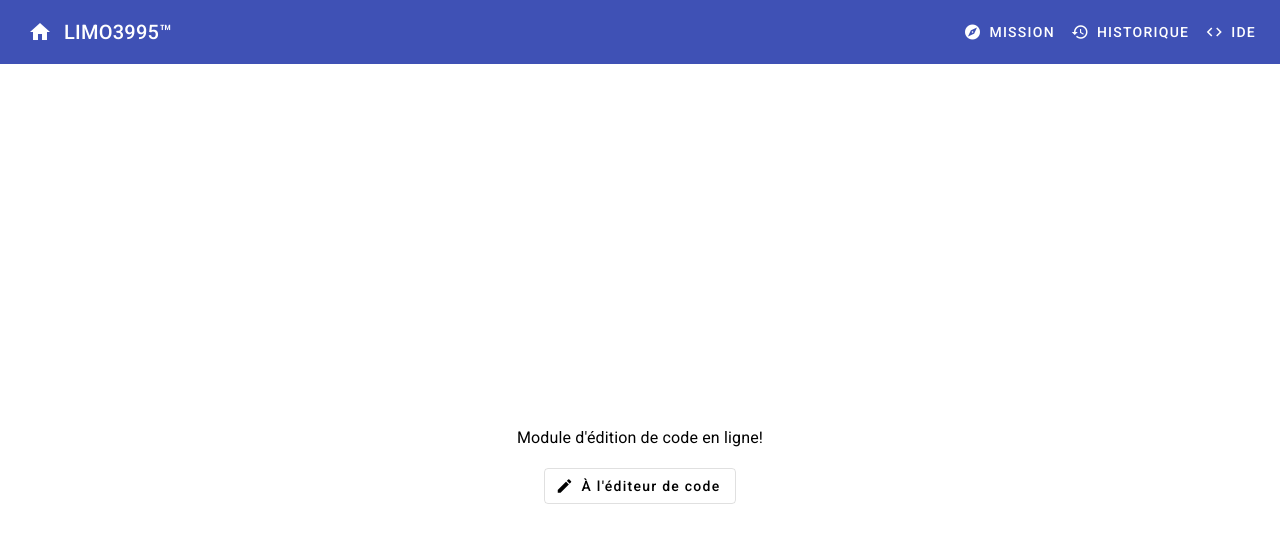
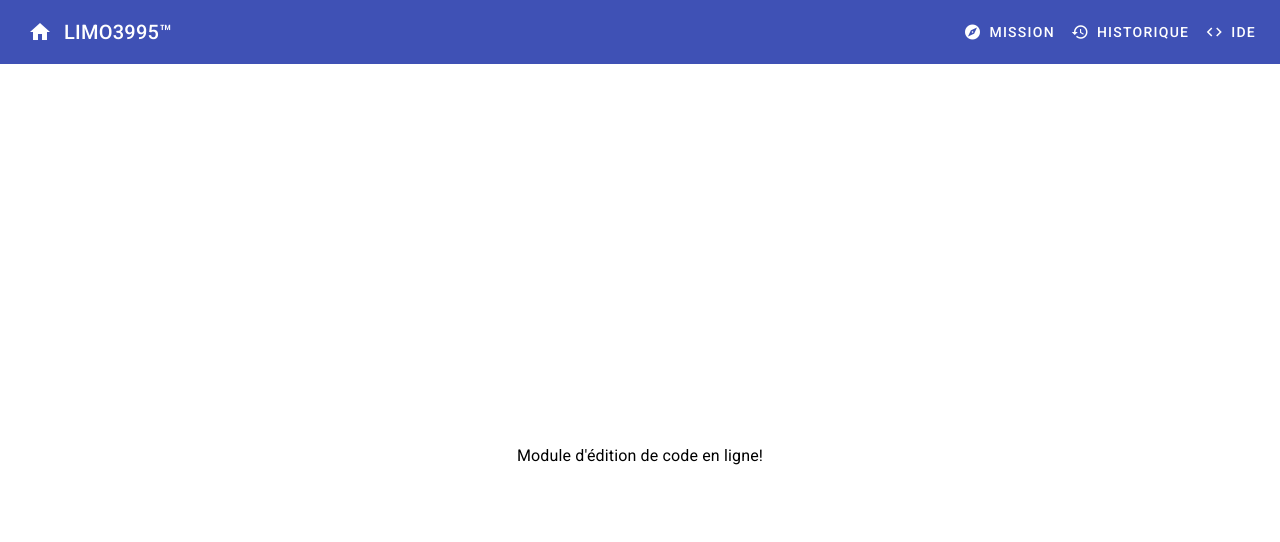
Before and after one commit to Julien9969/INF3995-Frontend, an Angular app in the folder client/: page /ide in a window 1280 px wide. Shown: the top 542 px of the page. Built offline with nearby package versions, Linux system fonts and the light colour scheme.

Commit message:
Test: logs.component.ts

```diff
--- a/client/src/app/components/logs/logs.component.ts
+++ b/client/src/app/components/logs/logs.component.ts
@@ -85,7 +85,7 @@ export class LogsComponent implements AfterViewInit, OnInit, OnDestroy {
   }
 
   applyFilters() {
-    this.dataSource.filter = '' + Math.random();
+    this.dataSource.filter = '' + Math.random(); // triggers new filtering
   }
 
   toggleFilter(filter: string): void {
--- a/client/src/app/pages/ide/ide.component.html
+++ b/client/src/app/pages/ide/ide.component.html
@@ -1,7 +1,3 @@
 <div class="centered">
   <h3>Module d'édition de code en ligne!</h3>
-  <button (click)="redirect()" mat-stroked-button>
-    <mat-icon>edit</mat-icon>
-    À l'éditeur de code
-  </button>
 </div>
```
Also changed, not shown: 1 other file (tests, documents, lock files or other folders).
